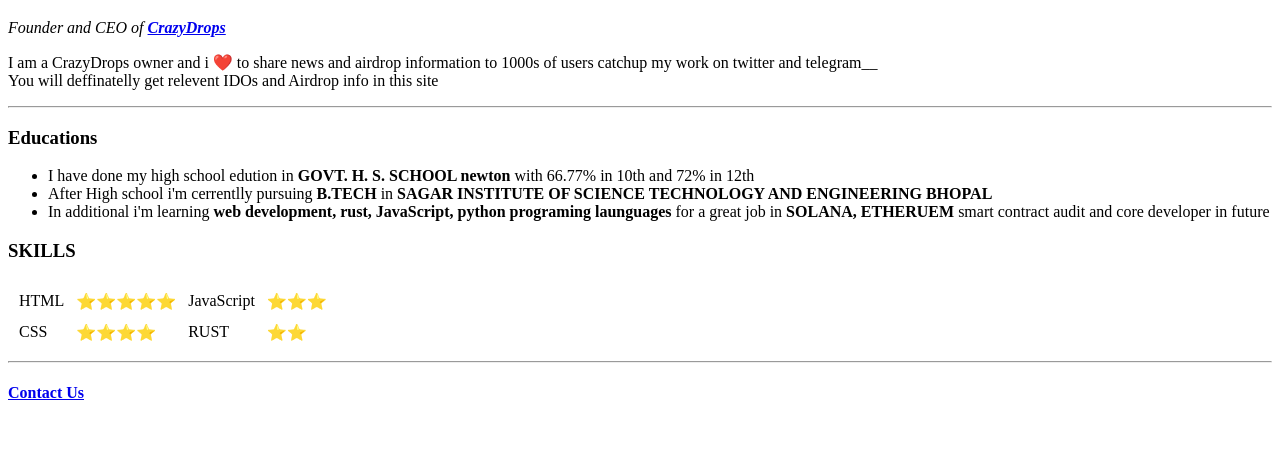
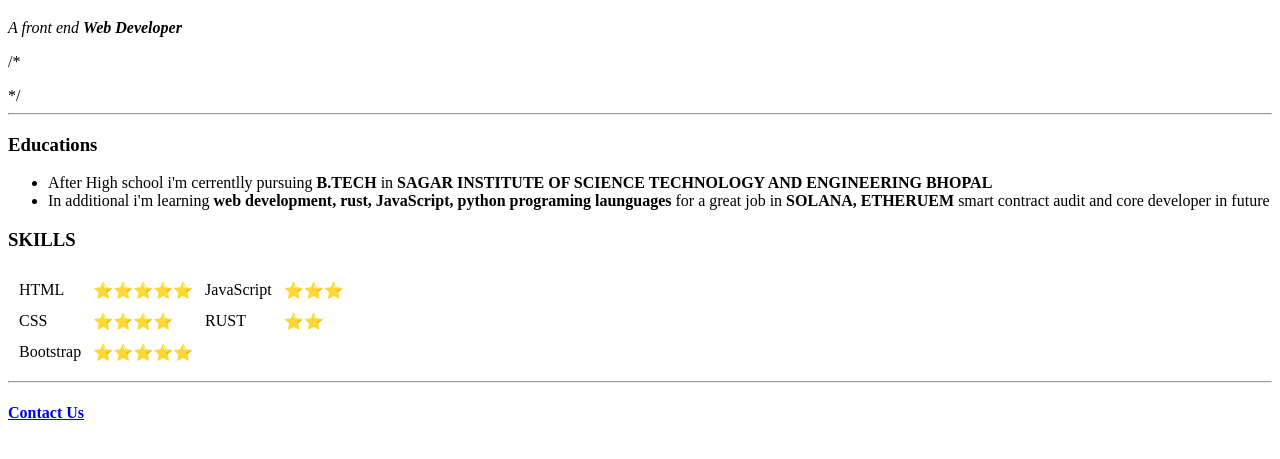
Before and after one commit to umangpal/cv, a plain HTML site: page index.html in a window 1280 px wide. Shown: the part 173-632 px from the top of the page. Drawn offline with Linux system fonts and the light colour scheme.

Commit message:
Update index.html

```diff
--- a/index.html
+++ b/index.html
@@ -9,13 +9,12 @@
 <body>
   <img width="100, 100" src="nft-modified.png" alt="umang's profile picture">
   <h1>Umang pal</h1>
-  <p><em>Founder and CEO of <strong> <a href="https://mobile.twitter.com/crazy_drops">CrazyDrops</a></strong></em></p>
-  <p>I am a CrazyDrops owner and i ❤️ to share news and airdrop information to 1000s of users catchup my work on twitter and telegram__ <br> You will deffinatelly get relevent IDOs and Airdrop info in this site </p>
+  <p><em> A front end <strong>Web Developer</strong></em></p>
+  /*<p></p>*/
   <hr>
 
   <h3>Educations</h3>
   <ul>
-    <li>I have done my high school edution in <strong> GOVT. H. S. SCHOOL newton </strong> with 66.77% in 10th and 72% in 12th</li>
     <li> After High school i'm cerrentlly pursuing <strong>B.TECH</strong> in <strong> SAGAR INSTITUTE OF SCIENCE TECHNOLOGY AND ENGINEERING BHOPAL</strong> </li>
     <li>In additional i'm learning <strong> web development, rust, JavaScript, python programing launguages </strong> for a great job in <strong>SOLANA, ETHERUEM </strong> smart contract audit and core developer in future</li>
   </ul>
@@ -34,6 +33,10 @@
       <td>RUST</td>
       <td>⭐️⭐️</td>
     </tr>
+     <tr>
+      <td>Bootstrap</td>
+      <td>⭐️⭐️⭐️⭐️⭐️</td>
+    </tr>
   </table>
   <hr>
 
```
